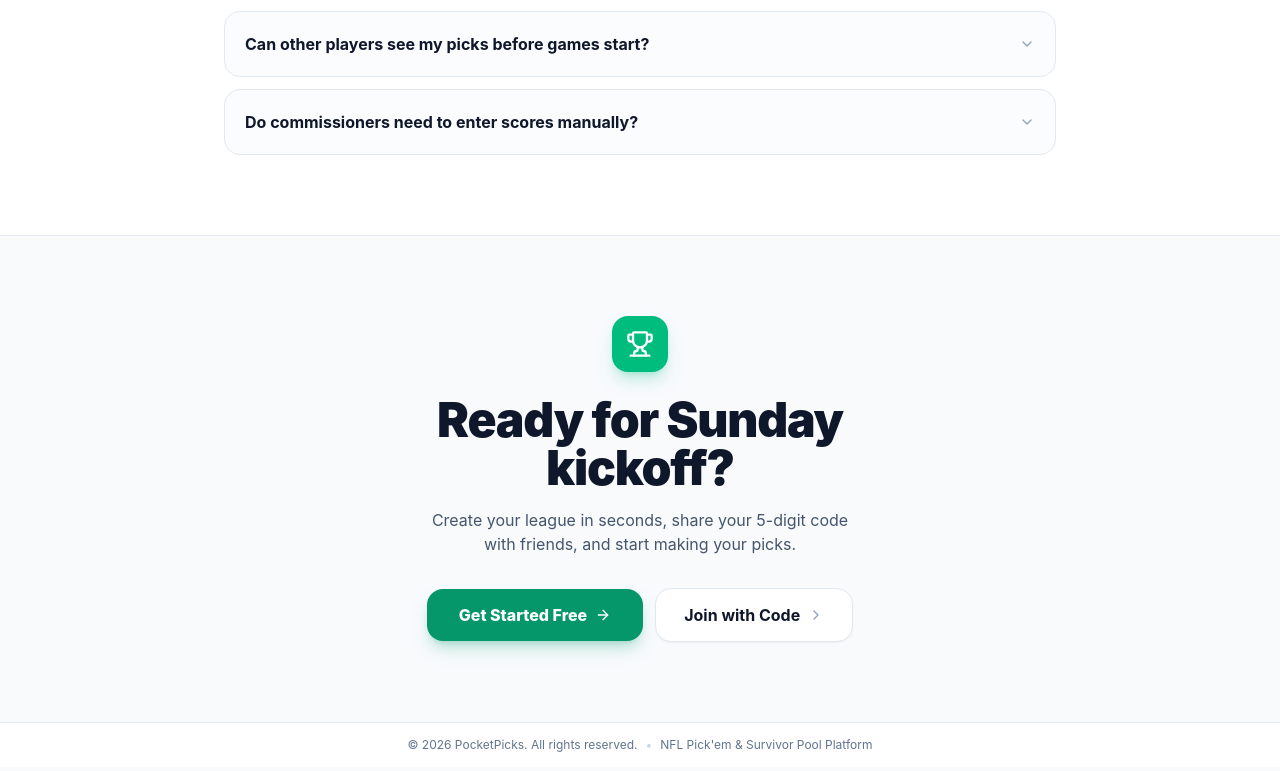
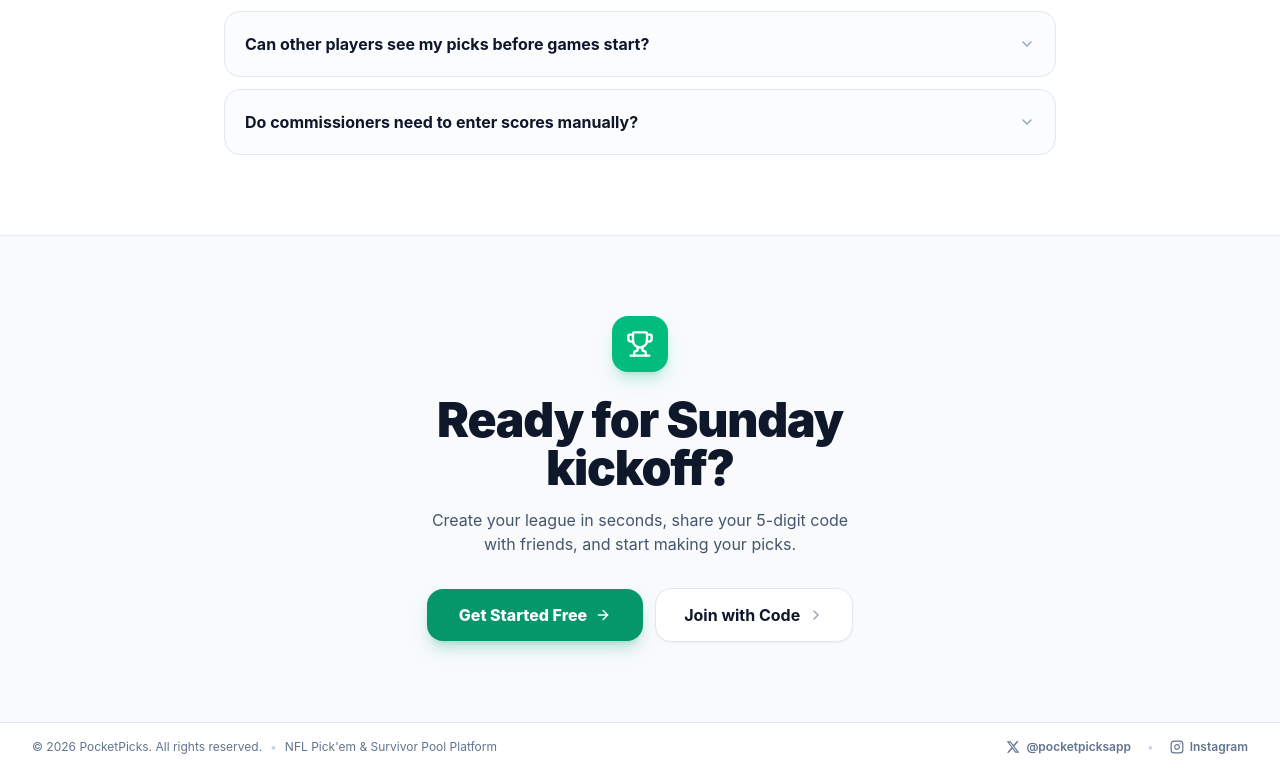
Before and after one commit to williamkshaw-ws/nfl-pickem-app, a Next.js app: page / in a window 1280 px wide. Shown: the part 4140-4911 px from the top of the page. Built offline with nearby package versions, Linux system fonts and the light colour scheme; no server answers.

Commit message:
feat(footer): add official X and Instagram links to site footer

```diff
--- a/src/components/SiteFooter.tsx
+++ b/src/components/SiteFooter.tsx
@@ -13,16 +13,61 @@ export function SiteFooter() {
   return (
     <footer
       className={`border-t border-slate-200 dark:border-slate-800 bg-white dark:bg-slate-900/90 text-slate-500 dark:text-slate-400 text-xs transition-colors mt-auto ${
-        isLeaguePage ? "pb-16 md:pb-4 pt-3" : "py-3.5"
+        isLeaguePage ? "pb-20 md:pb-4 pt-3.5" : "py-4"
       }`}
     >
-      <div className="max-w-7xl mx-auto px-4 sm:px-6 lg:px-8 flex items-center justify-center text-center">
+      <div className="max-w-7xl mx-auto px-4 sm:px-6 lg:px-8 flex flex-col sm:flex-row items-center justify-between gap-3 text-center sm:text-left">
         {/* Branding & Copyright */}
         <div className="flex flex-col sm:flex-row items-center gap-1 sm:gap-2 text-slate-500 dark:text-slate-400">
           <span>&copy; {new Date().getFullYear()} PocketPicks. All rights reserved.</span>
           <span className="text-slate-300 dark:text-slate-700 hidden sm:inline">•</span>
           <span className="text-[11px] sm:text-xs">NFL Pick&apos;em &amp; Survivor Pool Platform</span>
         </div>
+
+        {/* Social Media Links */}
+        <div className="flex items-center gap-4">
+          <a
+            href="https://x.com/pocketpicksapp"
+            target="_blank"
+            rel="noopener noreferrer"
+            className="flex items-center gap-1.5 text-slate-500 hover:text-slate-900 dark:text-slate-400 dark:hover:text-white transition-colors group"
+            title="Follow PocketPicks on X"
+            aria-label="PocketPicks on X"
+          >
+            <svg
+              className="w-3.5 h-3.5 fill-current transition-transform group-hover:scale-110"
+              viewBox="0 0 24 24"
+              aria-hidden="true"
+            >
+              <path d="M18.244 2.25h3.308l-7.227 8.26 8.502 11.24H16.17l-5.214-6.817L4.99 21.75H1.68l7.73-8.835L1.254 2.25H8.08l4.713 6.231zm-1.161 17.52h1.833L7.084 4.126H5.117z" />
+            </svg>
+            <span className="font-semibold text-xs">@pocketpicksapp</span>
+          </a>
+
+          <span className="text-slate-300 dark:text-slate-700">•</span>
+
+          <a
+            href="https://www.instagram.com/pocketpicksapp/"
+            target="_blank"
+            rel="noopener noreferrer"
+            className="flex items-center gap-1.5 text-slate-500 hover:text-pink-600 dark:text-slate-400 dark:hover:text-pink-400 transition-colors group"
+            title="Follow PocketPicks on Instagram"
+            aria-label="PocketPicks on Instagram"
+          >
+            <svg
+              className="w-3.5 h-3.5 fill-none stroke-current stroke-2 transition-transform group-hover:scale-110"
+              viewBox="0 0 24 24"
+              strokeLinecap="round"
+              strokeLinejoin="round"
+              aria-hidden="true"
+            >
+              <rect width="20" height="20" x="2" y="2" rx="5" ry="5" />
+              <path d="M16 11.37A4 4 0 1 1 12.63 8 4 4 0 0 1 16 11.37z" />
+              <line x1="17.5" x2="17.51" y1="6.5" y2="6.5" />
+            </svg>
+            <span className="font-semibold text-xs">Instagram</span>
+          </a>
+        </div>
       </div>
     </footer>
   );
```
